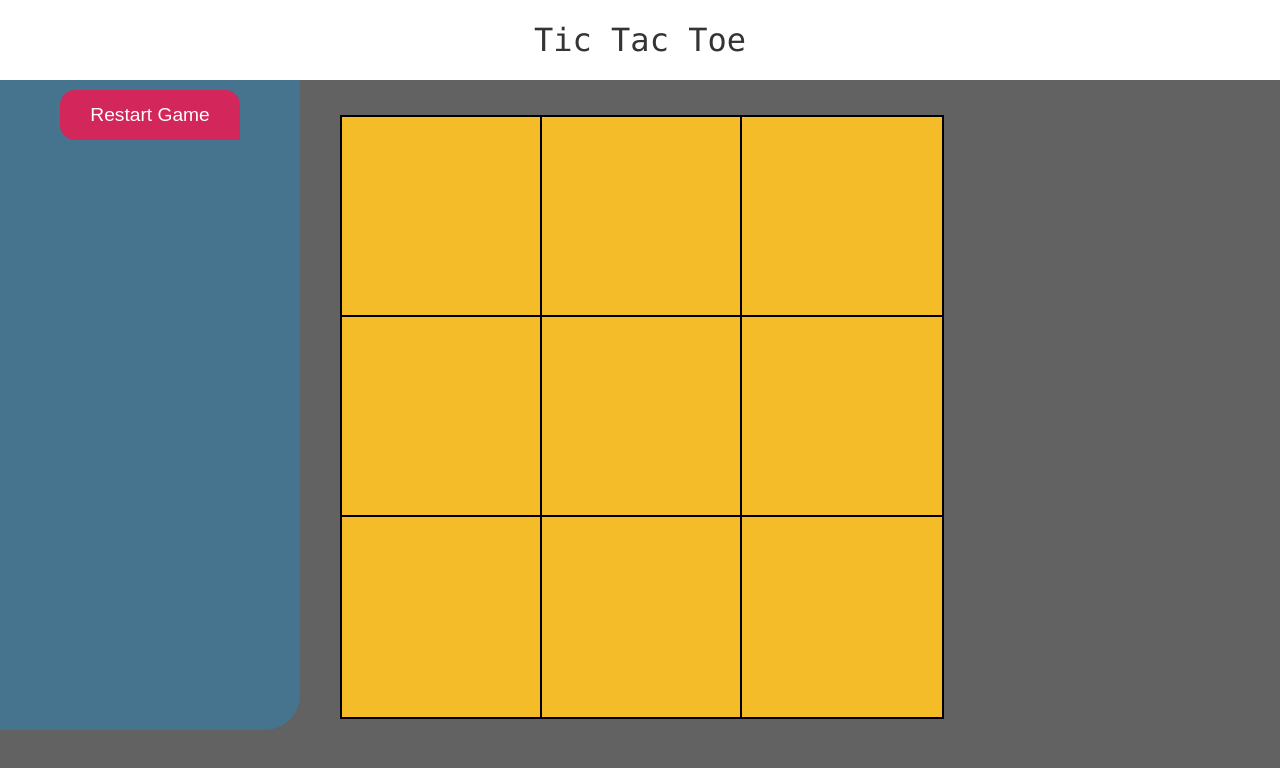
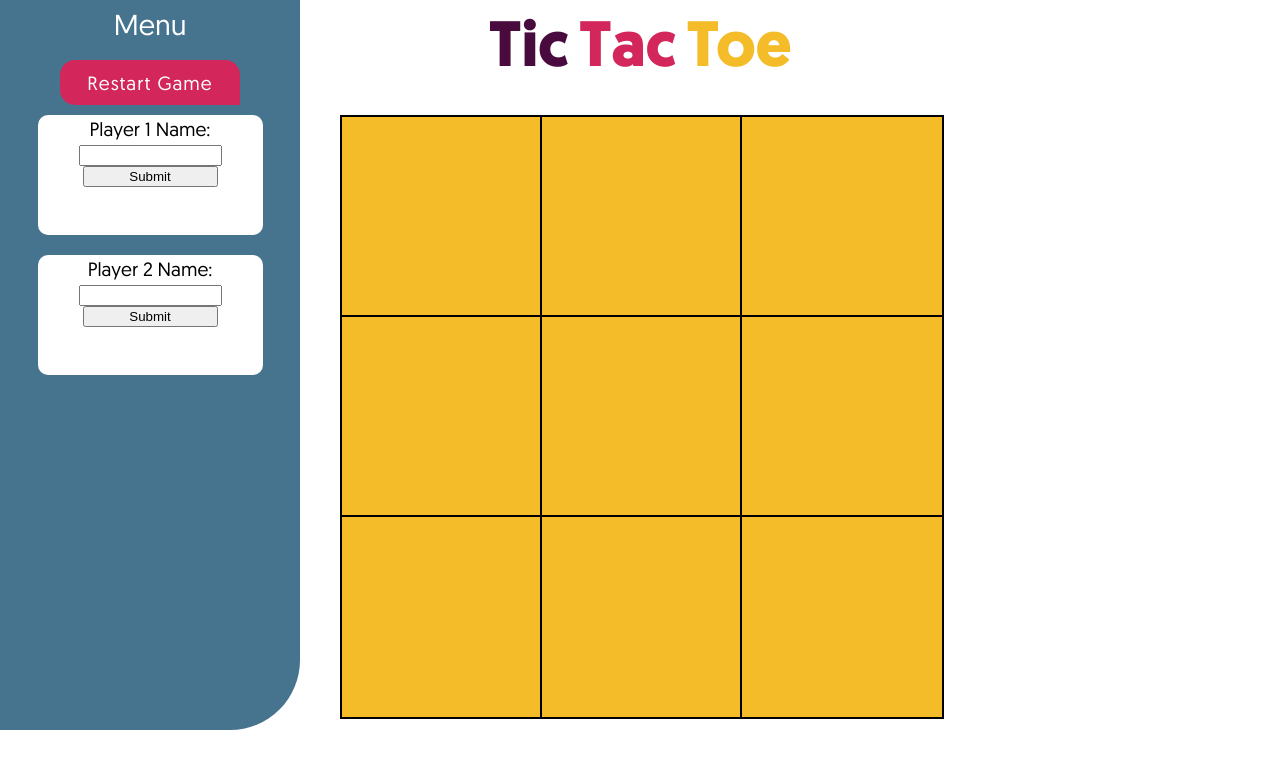
Before and after one commit to EpictetusZ1/tic-tac-toe, a plain HTML site: page index.html in a window 1280 px wide. Drawn offline with Linux system fonts and the light colour scheme.

Commit message:
Update style, add form

```diff
--- a/index.html
+++ b/index.html
@@ -14,13 +14,38 @@
 <div class="main">
         <div class="title-container">
             <div class="title">
-                Tic Tac Toe
+                <p class="tic">Tic</p>
+                <p class="tac">Tac</p>
+                <p class="toe">Toe</p>
             </div>
         </div>
     <div class="game-container">
         <div class="menu-container">
+            <div class="menu-title">
+                Menu
+            </div>
             <div class="menu-element">
                 <button id="restart-game">Restart Game</button>
+            </div>
+            <div class="player-card-container">
+                <div class="player-card">
+                    <form id="playerOne" action="index.html" method="get" autocomplete="off">
+                        <div id="p1-name" class="player-name">Player 1 Name:</div>
+                        <label for="name1" hidden>Name</label>
+                        <input id="name1" type="text">
+                        <input type="submit">
+                    </form>
+                </div>
+            </div>
+            <div class="player-card-container">
+                <div class="player-card">
+                    <form id="playerTwo" action="index.html" method="get" autocomplete="off">
+                        <div id="p2-name" class="player-name">Player 2 Name:</div>
+                        <label for="name2" hidden>Name</label>
+                        <input id="name2" type="text">
+                        <input type="submit">
+                    </form>
+                </div>
             </div>
         </div>
         <div class="board-container">
--- a/script.js
+++ b/script.js
@@ -2,8 +2,6 @@
 
 const Game = (() => {
     const Player = (name, marker, isTurn, wins) => {
-
-
         const placeMarker = () => {
             let svg = document.createElement("img")
             if (marker === 0) {
@@ -19,7 +17,7 @@ const Game = (() => {
             marker,
             isTurn,
             wins,
-            placeMarker
+            placeMarker,
         }
     }
 
--- a/styles/style.css
+++ b/styles/style.css
@@ -1,8 +1,20 @@
 @import url(reset.css);
+
+@font-face {
+    font-family: Geomanist;
+    src: url("../assets/fonts/geomanist-regular-webfont.ttf")
+}
+
+@font-face {
+    font-family: Geomanist;
+    src: url("../assets/fonts/hinted-Geomanist-Bold.ttf");
+    font-weight: bold;
+}
 
 :root {
     --red: #D3265A;
     --yellow: #F4BC28;
+    --purple: #490B3D;
 }
 
 html {
@@ -13,12 +25,12 @@ html {
 .main {
     height: 95vh;
     width: 100vw;
+    font-family: Geomanist, 'sans-serif';
 }
 
 .game-container {
     height: 100%;
     width: 100%;
-    display: inline-flex;
     flex-direction: row;
 }
 
@@ -26,32 +38,75 @@ html {
     height: 80px;
     width: 100%;
     background-color: #FFF;
+    display: flex;
+    justify-content: center;
+    align-content: center;
 }
 
 .title {
     height: 80px;
     width: 100%;
-    font-family: Consolas, 'sans-serif';
-    font-size: 2em;
-    color: #343434;
+    font-family: Geomanist, 'sans-serif';
+    font-weight: bold;
+    font-size: 4em;
+    display: inline-flex;
+    flex-direction: row;
+    justify-content: center;
+    align-content: center;
+    text-align: center;
+    margin-top: 10px;
+}
+
+.title p {
     line-height: 80px;
-    text-align: center;
+    margin: 0 5px;
+}
+
+.tic {
+    color: var(--purple);
+}
+
+.tac {
+    color: var(--red);
+}
+
+.toe {
+    color: var(--yellow);
+
 }
 
 .menu-container {
-    height: 80%;
+    height: 90%;
     width: 300px;
     position: fixed;
+    top: 0;
     padding-top: 10px;
     z-index: 2;
+    display: inline-flex;
+    flex-direction: column;
+    background-color: #46748e;
+    border-bottom-right-radius: 70px;
+}
+
+.menu-title {
+    height: 50px;
+    width: 100%;
+    overflow: hidden;
     display: flex;
-    background-color: #46748e;
-    border-bottom-right-radius: 35px;
+    justify-content: center;
+    align-content: center;
+    font-size: 1.8em;
+    color: #FFF;
+    font-weight: lighter;
+}
+
+.menu-element:first-of-type {
+    margin-top: 50px;
 }
 
 .menu-element {
     width: 100%;
-    height: 50px;
+    height: 45px;
     display: flex;
     justify-content: center;
 }
@@ -62,7 +117,49 @@ html {
     border-radius: 15px 15px 0 15px;
     background-color: var(--red);
     color: #FFF;
+    font-family: inherit;
+    letter-spacing: 1px;
+    text-align: center;
     font-size: 1.2em;
+    transition: all 0.2s ease-in;
+}
+
+#restart-game:hover {
+    cursor: pointer;
+    background-color: #d54771;
+}
+
+.player-card-container {
+    width: 100%;
+    height: 120px;
+    margin: 10px 0;
+    display: flex;
+    flex-wrap: wrap;
+    justify-content: center;
+    align-content: center;
+}
+
+.player-card {
+    width: 75%;
+    height: 100%;
+    background-color: #FFF;
+    border-radius: 10px;
+    display: flex;
+    flex-direction: column;
+    align-content: center;
+    text-align: center;
+}
+
+.player-name {
+    width: 100%;
+    height: 20px;
+    margin: 5px 0;
+    font-size: 1.2em;
+}
+
+.player-card input {
+    width: 60%;
+    align-self: center;
 }
 
 .board-container {
@@ -71,7 +168,7 @@ html {
     padding-top: 35px;
     position: fixed;
     z-index: 1;
-    background-color: #626262;
+    background-color: #FFF;
     display: flex;
     justify-content: center;
     align-content: center;
@@ -99,6 +196,7 @@ html {
 }
 
 .square img {
+    align-self: center;
     width: 85%;
     height: 85%;
 }
```
